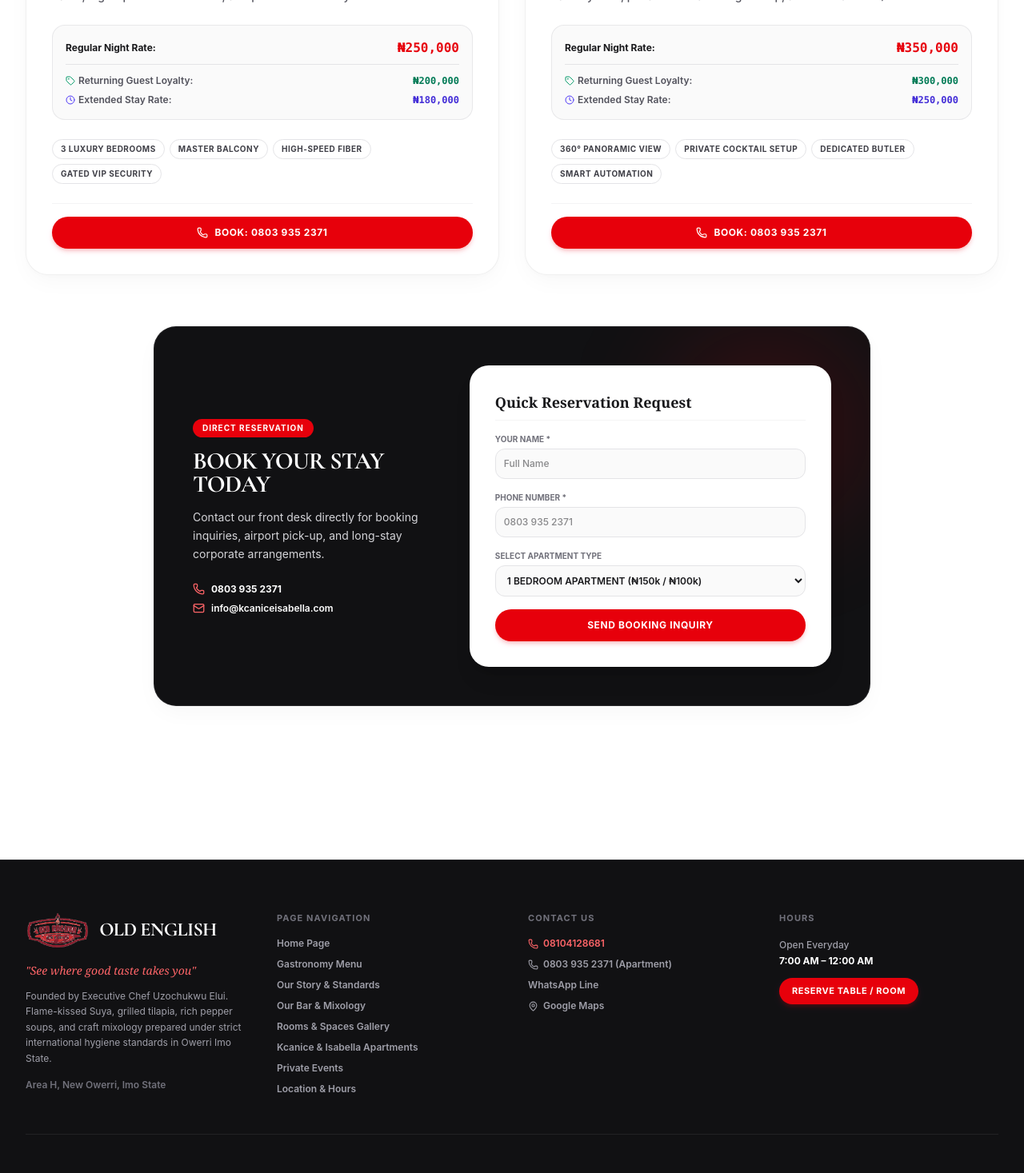
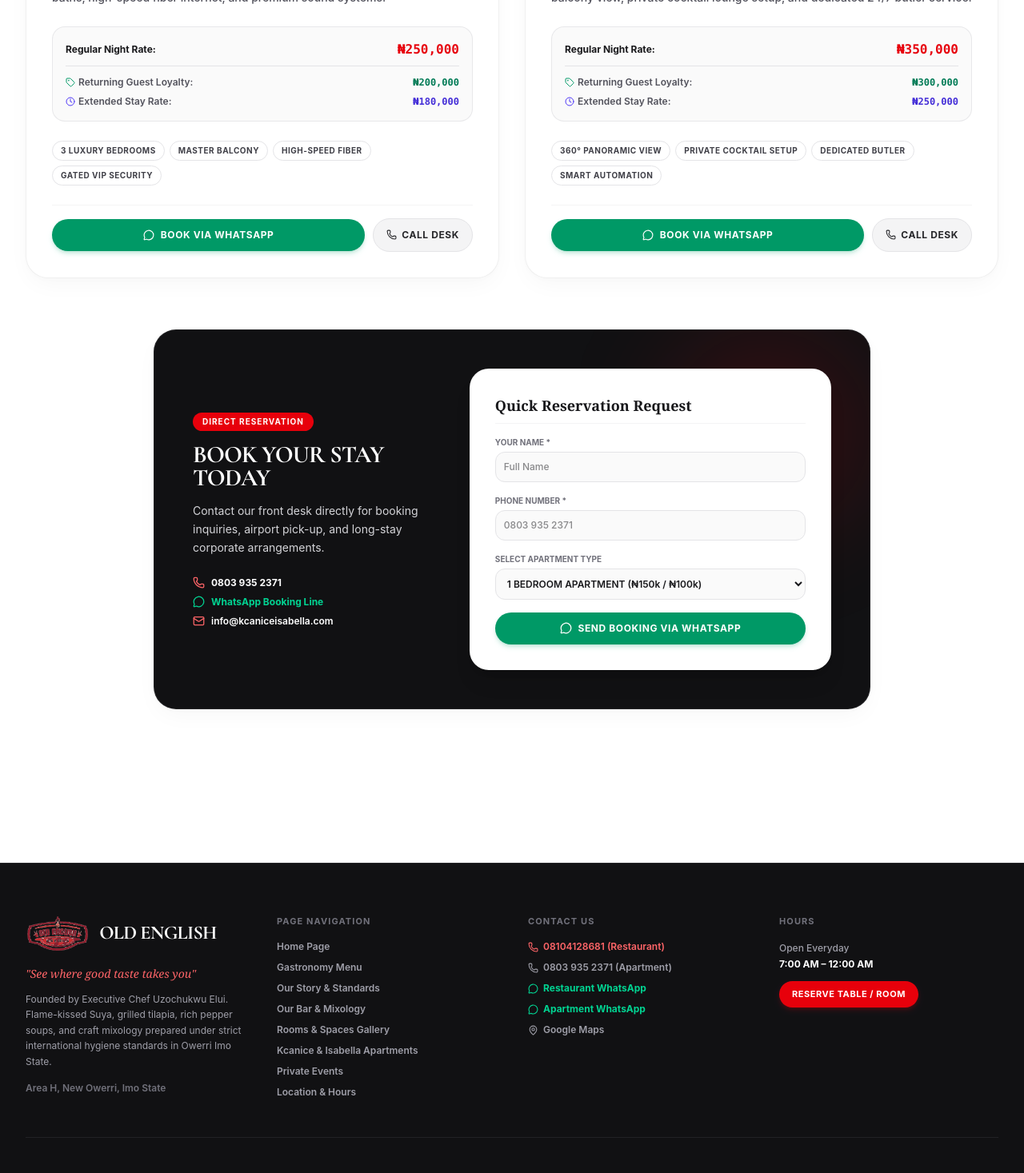
Before and after one commit to Godsom777/oldenglish, a React (Vite) app: page /apartments in a window 1280 px wide. Shown: the part 2475-3942 px from the top of the page at 80% size. Built offline with nearby package versions, Linux system fonts and the light colour scheme.

Commit message:
feat: implement multi-step reservation modal with WhatsApp integration for booking requests

```diff
--- a/src/components/ApartmentsSection.jsx
+++ b/src/components/ApartmentsSection.jsx
@@ -1,5 +1,6 @@
 import React, { useState } from 'react';
-import { Building2, Sparkles, ShieldCheck, Phone, Mail, Award, Calendar, CheckCircle2, ArrowRight, Star, Tag, Clock, ChevronRight } from 'lucide-react';
+import { Building2, Sparkles, ShieldCheck, Phone, Mail, Award, Calendar, CheckCircle2, ArrowRight, Star, Tag, Clock, ChevronRight, MessageCircle } from 'lucide-react';
+import { getApartmentWhatsAppUrl } from '../config/whatsapp';
 
 export const APARTMENT_PRICING = [
   {
@@ -54,10 +55,23 @@
   const [inquiryForm, setInquiryForm] = useState({ name: '', phone: '', apartment: '1 BEDROOM APARTMENT', message: '' });
   const [submitted, setSubmitted] = useState(false);
 
+  const getInquiryMessage = () => {
+    return `Hello Kcanice & Isabella Apartments! 🏨
+
+I would like to make an apartment booking inquiry:
+
+• Name: ${inquiryForm.name}
+• Phone: ${inquiryForm.phone}
+• Apartment Requested: ${inquiryForm.apartment}
+${inquiryForm.message ? `• Additional Message: ${inquiryForm.message}\n` : ''}`;
+  };
+
   const handleInquirySubmit = (e) => {
     e.preventDefault();
     if (inquiryForm.name && inquiryForm.phone) {
       setSubmitted(true);
+      const url = getApartmentWhatsAppUrl(getInquiryMessage());
+      window.open(url, '_blank');
     }
   };
 
@@ -214,12 +228,20 @@
               </div>
 
               {/* Action */}
-              <div className="pt-4 border-t border-zinc-100 flex items-center justify-between gap-3">
+              <div className="pt-4 border-t border-zinc-100 flex flex-col sm:flex-row items-center justify-between gap-2.5">
+                <a
+                  href={getApartmentWhatsAppUrl(`Hello Kcanice & Isabella Apartments! 🏨\n\nI would like to book/inquire about the ${apt.type} (${apt.regularPrice}/night). Please let me know availability.`)}
+                  target="_blank"
+                  rel="noopener noreferrer"
+                  className="w-full sm:flex-1 bg-emerald-600 hover:bg-emerald-700 text-white text-xs font-bold uppercase tracking-wider py-3 rounded-full transition-all text-center flex items-center justify-center gap-2 shadow-md shadow-emerald-600/20"
+                >
+                  <MessageCircle size={14} /> Book via WhatsApp
+                </a>
                 <a
                   href="tel:08039352371"
-                  className="flex-1 bg-red-600 hover:bg-red-700 text-white text-xs font-bold uppercase tracking-wider py-3 rounded-full transition-all text-center flex items-center justify-center gap-2 shadow-md shadow-red-600/20"
+                  className="w-full sm:w-auto bg-zinc-100 hover:bg-zinc-200 text-zinc-800 text-xs font-bold uppercase tracking-wider py-3 px-4 rounded-full transition-all text-center flex items-center justify-center gap-1.5 border border-zinc-200"
                 >
-                  <Phone size={14} /> Book: 0803 935 2371
+                  <Phone size={13} /> Call Desk
                 </a>
               </div>
             </div>
@@ -249,6 +271,17 @@
                   <a href="tel:08039352371" className="hover:underline text-white font-bold">0803 935 2371</a>
                 </div>
                 <div className="flex items-center gap-2">
+                  <MessageCircle size={15} className="text-emerald-400" />
+                  <a
+                    href={getApartmentWhatsAppUrl("Hello Kcanice & Isabella Apartments! 🏨 I have an inquiry regarding apartment availability.")}
+                    target="_blank"
+                    rel="noopener noreferrer"
+                    className="hover:underline text-emerald-400 font-bold"
+                  >
+                    WhatsApp Booking Line
+                  </a>
+                </div>
+                <div className="flex items-center gap-2">
                   <Mail size={15} className="text-red-400" />
                   <a href="mailto:info@kcaniceisabella.com" className="hover:underline text-white">info@kcaniceisabella.com</a>
                 </div>
@@ -258,13 +291,27 @@
             {/* Right Form */}
             <div className="md:col-span-7 bg-white text-zinc-900 p-6 sm:p-8 rounded-3xl shadow-xl">
               {submitted ? (
-                <div className="text-center py-6 space-y-3">
+                <div className="text-center py-6 space-y-4">
                   <div className="w-12 h-12 rounded-full bg-emerald-100 text-emerald-600 flex items-center justify-center mx-auto">
                     <CheckCircle2 size={24} />
                   </div>
-                  <h4 className="font-serif text-xl font-bold">Inquiry Received!</h4>
-                  <p className="text-xs text-zinc-600">Our reservations manager will contact you at <strong>{inquiryForm.phone}</strong> shortly.</p>
-                  <button onClick={() => setSubmitted(false)} className="text-xs font-bold text-red-600 hover:underline">Submit another inquiry</button>
+                  <h4 className="font-serif text-xl font-bold">Inquiry Sent via WhatsApp!</h4>
+                  <p className="text-xs text-zinc-600">
+                    If WhatsApp didn't open automatically, click below to send your booking inquiry directly.
+                  </p>
+                  <div className="pt-2 flex flex-col items-center gap-2">
+                    <a
+                      href={getApartmentWhatsAppUrl(getInquiryMessage())}
+                      target="_blank"
+                      rel="noopener noreferrer"
+                      className="inline-flex items-center justify-center gap-2 px-6 py-3 rounded-full bg-emerald-600 hover:bg-emerald-700 text-white text-xs font-bold uppercase tracking-wider shadow-md"
+                    >
+                      <MessageCircle size={15} /> Continue on WhatsApp
+                    </a>
+                    <button onClick={() => setSubmitted(false)} className="text-xs font-bold text-red-600 hover:underline mt-2">
+                      Submit another inquiry
+                    </button>
+                  </div>
                 </div>
               ) : (
                 <form onSubmit={handleInquirySubmit} className="space-y-4 text-left">
@@ -306,9 +353,9 @@
                   </div>
                   <button
                     type="submit"
-                    className="w-full bg-red-600 hover:bg-red-700 text-white text-xs font-bold uppercase tracking-wider py-3 rounded-full transition-all shadow-md shadow-red-600/20"
+                    className="w-full bg-emerald-600 hover:bg-emerald-700 text-white text-xs font-bold uppercase tracking-wider py-3 rounded-full transition-all shadow-md shadow-emerald-600/20 flex items-center justify-center gap-2"
                   >
-                    Send Booking Inquiry
+                    <MessageCircle size={15} /> Send Booking via WhatsApp
                   </button>
                 </form>
               )}
--- a/src/components/EventsSection.jsx
+++ b/src/components/EventsSection.jsx
@@ -1,5 +1,6 @@
 import React, { useState } from 'react';
-import { Send, CheckCircle2 } from 'lucide-react';
+import { Send, CheckCircle2, MessageCircle } from 'lucide-react';
+import { getRestaurantWhatsAppUrl } from '../config/whatsapp';
 
 export const EventsSection = ({ onOpenReservation }) => {
   const [submitted, setSubmitted] = useState(false);
@@ -11,10 +12,24 @@
     details: '',
   });
 
+  const getEventWhatsAppMessage = () => {
+    return `Hello Old English Bar & Grills! 🎉
+
+I would like to inquire about hosting a private event:
+
+• Name: ${formData.name}
+• Phone: ${formData.phone}
+• Event Type: ${formData.eventType}
+• Guest Count: ${formData.guests}
+${formData.details ? `• Special Requests: ${formData.details}\n` : ''}`;
+  };
+
   const handleSubmit = (e) => {
     e.preventDefault();
     if (!formData.name || !formData.phone) return;
     setSubmitted(true);
+    const url = getRestaurantWhatsAppUrl(getEventWhatsAppMessage());
+    window.open(url, '_blank');
   };
 
   return (
@@ -60,18 +75,28 @@
             </p>
 
             {submitted ? (
-              <div className="text-center py-12 space-y-3">
-                <CheckCircle2 size={44} className="text-red-600 mx-auto" />
-                <h4 className="font-serif text-2xl font-bold text-zinc-900">Inquiry Sent Successfully!</h4>
+              <div className="text-center py-12 space-y-4">
+                <CheckCircle2 size={44} className="text-emerald-600 mx-auto" />
+                <h4 className="font-serif text-2xl font-bold text-zinc-900">Inquiry Sent via WhatsApp!</h4>
                 <p className="text-xs text-zinc-500">
-                  We will contact you at <strong>{formData.phone}</strong> shortly.
+                  If WhatsApp didn't open automatically, click below to send your request.
                 </p>
-                <button
-                  onClick={() => setSubmitted(false)}
-                  className="text-xs font-bold text-red-600 uppercase tracking-widest mt-4 hover:underline"
-                >
-                  Submit Another Inquiry
-                </button>
+                <div className="pt-2 flex flex-col items-center gap-2">
+                  <a
+                    href={getRestaurantWhatsAppUrl(getEventWhatsAppMessage())}
+                    target="_blank"
+                    rel="noopener noreferrer"
+                    className="inline-flex items-center justify-center gap-2 px-6 py-3 rounded-full bg-emerald-600 hover:bg-emerald-700 text-white text-xs font-bold uppercase tracking-wider shadow-md"
+                  >
+                    <MessageCircle size={15} /> Continue on WhatsApp
+                  </a>
+                  <button
+                    onClick={() => setSubmitted(false)}
+                    className="text-xs font-bold text-red-600 uppercase tracking-widest mt-2 hover:underline"
+                  >
+                    Submit Another Inquiry
+                  </button>
+                </div>
               </div>
             ) : (
               <form onSubmit={handleSubmit} className="space-y-4">
@@ -152,9 +177,9 @@
 
                 <button
                   type="submit"
-                  className="w-full bg-red-600 hover:bg-red-700 text-white text-xs font-bold uppercase tracking-widest py-4 rounded-full transition-all duration-300 shadow-lg shadow-red-600/25 flex items-center justify-center gap-2"
+                  className="w-full bg-emerald-600 hover:bg-emerald-700 text-white text-xs font-bold uppercase tracking-widest py-4 rounded-full transition-all duration-300 shadow-lg shadow-emerald-600/25 flex items-center justify-center gap-2"
                 >
-                  <Send size={14} /> Send Event Request
+                  <MessageCircle size={15} /> Send Event Request via WhatsApp
                 </button>
               </form>
             )}
--- a/src/components/Footer.jsx
+++ b/src/components/Footer.jsx
@@ -1,6 +1,7 @@
 import React from 'react';
 import { Link } from 'react-router-dom';
-import { ArrowUp, Phone, MapPin } from 'lucide-react';
+import { ArrowUp, Phone, MapPin, MessageCircle } from 'lucide-react';
+import { getRestaurantWhatsAppUrl, getApartmentWhatsAppUrl } from '../config/whatsapp';
 
 export const Footer = ({ onOpenReservation, onOpenCsvUpload }) => {
   const scrollTop = () => window.scrollTo({ top: 0, behavior: 'smooth' });
@@ -47,9 +48,18 @@
           <div>
             <h4 className="text-[11px] font-bold uppercase tracking-widest text-zinc-500 mb-4">Contact Us</h4>
             <ul className="space-y-2.5 text-xs font-semibold">
-              <li><a href="tel:08104128681" className="text-red-400 hover:text-red-300 transition-colors flex items-center gap-1.5"><Phone size={13} /> 08104128681</a></li>
+              <li><a href="tel:08104128681" className="text-red-400 hover:text-red-300 transition-colors flex items-center gap-1.5"><Phone size={13} /> 08104128681 (Restaurant)</a></li>
               <li><a href="tel:08039352371" className="text-zinc-400 hover:text-white transition-colors flex items-center gap-1.5"><Phone size={13} /> 0803 935 2371 (Apartment)</a></li>
-              <li><a href="https://wa.me/2348104128681" target="_blank" rel="noopener noreferrer" className="text-zinc-400 hover:text-white transition-colors">WhatsApp Line</a></li>
+              <li>
+                <a href={getRestaurantWhatsAppUrl()} target="_blank" rel="noopener noreferrer" className="text-emerald-400 hover:text-emerald-300 transition-colors flex items-center gap-1.5 font-bold">
+                  <MessageCircle size={13} /> Restaurant WhatsApp
+                </a>
+              </li>
+              <li>
+                <a href={getApartmentWhatsAppUrl()} target="_blank" rel="noopener noreferrer" className="text-emerald-400 hover:text-emerald-300 transition-colors flex items-center gap-1.5 font-bold">
+                  <MessageCircle size={13} /> Apartment WhatsApp
+                </a>
+              </li>
               <li><a href="https://maps.google.com" target="_blank" rel="noopener noreferrer" className="text-zinc-400 hover:text-white transition-colors flex items-center gap-1.5"><MapPin size={13} /> Google Maps</a></li>
             </ul>
           </div>
--- a/src/components/LocationSection.jsx
+++ b/src/components/LocationSection.jsx
@@ -1,6 +1,7 @@
 import React from 'react';
 import { MapPin, Phone, Clock, ExternalLink, MessageCircle, ShieldCheck } from 'lucide-react';
 import { OPERATING_HOURS, getLiveBusinessStatus } from '../utils/hoursUtil';
+import { getRestaurantWhatsAppUrl } from '../config/whatsapp';
 
 export const LocationSection = ({ onOpenReservation }) => {
   const status = getLiveBusinessStatus();
@@ -93,12 +94,12 @@
 
             <div className="pt-6 border-t border-zinc-100 flex flex-col gap-2 mt-4">
               <a
-                href="https://wa.me/2348104128681"
+                href={getRestaurantWhatsAppUrl()}
                 target="_blank"
                 rel="noopener noreferrer"
                 className="w-full bg-emerald-50 text-emerald-800 text-xs font-bold uppercase tracking-wider py-3 rounded-full hover:bg-emerald-100 transition-colors flex items-center justify-center gap-2 border border-emerald-200/60"
               >
-                <MessageCircle size={14} /> WhatsApp Line
+                <MessageCircle size={14} /> Restaurant WhatsApp Line
               </a>
             </div>
           </div>
--- a/src/components/ReservationModal.jsx
+++ b/src/components/ReservationModal.jsx
@@ -1,5 +1,6 @@
 import React, { useState } from 'react';
-import { X, Calendar, Clock, Users, MapPin, CheckCircle2, ChevronRight, ChevronLeft, Utensils, Phone, ShieldCheck, Sparkles } from 'lucide-react';
+import { X, Calendar, Clock, Users, MapPin, CheckCircle2, ChevronRight, ChevronLeft, Utensils, Phone, ShieldCheck, Sparkles, MessageCircle } from 'lucide-react';
+import { getRestaurantWhatsAppUrl } from '../config/whatsapp';
 
 export const SEATING_ZONES = [
   {
@@ -57,11 +58,32 @@
 
   if (!isOpen) return null;
 
+  const selectedZoneData = SEATING_ZONES.find(z => z.id === zone) || SEATING_ZONES[0];
+
+  const buildWhatsAppMessage = (ref) => {
+    return `Hello Old English Bar & Grills! 🍽️
+
+I would like to place a table/room reservation:
+
+• Reference: ${ref}
+• Guest Name: ${formData.name}
+• Phone: ${formData.phone}
+• Email: ${formData.email || 'N/A'}
+• Room/Space: ${selectedZoneData.label} (${selectedZoneData.tag})
+• Date & Time: ${date} at ${time}
+• Guests: ${guests} ${guests === 1 ? 'Guest' : 'Guests'}
+${initialItem ? `• Selected Dish: ${initialItem.name}\n` : ''}${formData.notes ? `• Special Requests: ${formData.notes}\n` : ''}`;
+  };
+
   const handleNextStep = () => {
     if (step === 3) {
       const ref = `OE-${Math.floor(100000 + Math.random() * 900000)}`;
       setBookingRef(ref);
       setStep(4);
+
+      const message = buildWhatsAppMessage(ref);
+      const url = getRestaurantWhatsAppUrl(message);
+      window.open(url, '_blank');
     } else {
       setStep(step + 1);
     }
@@ -72,8 +94,6 @@
     setBookingRef(null);
     onClose();
   };
-
-  const selectedZoneData = SEATING_ZONES.find(z => z.id === zone) || SEATING_ZONES[0];
 
   return (
     <div className="fixed inset-0 z-50 flex items-end sm:items-center justify-center p-0 sm:p-4 animate-fade-in">
@@ -337,7 +357,7 @@
                   </div>
                 </div>
 
-                <div className="mt-4 pt-3 border-t border-zinc-200 text-[11px] text-zinc-600 flex items-center justify-between">
+                <div className="mt-4 pt-3 border-t border-zinc-200 text-[11px] text-zinc-600 flex items-center justify-between mb-4">
                   <span className="flex items-center gap-1">
                     <MapPin size={13} className="text-red-600" /> Area H, New Owerri
                   </span>
@@ -345,6 +365,15 @@
                     <Phone size={12} className="text-red-600" /> 08104128681
                   </span>
                 </div>
+
+                <a
+                  href={getRestaurantWhatsAppUrl(buildWhatsAppMessage(bookingRef))}
+                  target="_blank"
+                  rel="noopener noreferrer"
+                  className="w-full bg-emerald-600 hover:bg-emerald-700 text-white text-xs font-bold uppercase tracking-wider py-3 px-4 rounded-xl transition-all flex items-center justify-center gap-2 shadow-md shadow-emerald-600/20"
+                >
+                  <MessageCircle size={16} /> Open & Send Reservation via WhatsApp
+                </a>
               </div>
             </div>
           )}
@@ -373,7 +402,7 @@
                   : ''
               }`}
             >
-              <span>{step === 3 ? 'Confirm Reservation' : 'Continue'}</span>
+              <span>{step === 3 ? 'Confirm & Send to WhatsApp' : 'Continue'}</span>
               <ChevronRight size={16} />
             </button>
           ) : (
--- /dev/null
+++ b/src/config/whatsapp.js
@@ -0,0 +1,26 @@
+// Configurable WhatsApp Numbers & Helper functions
+
+// Restaurant / Contact Us WhatsApp number (Same for Contact Us & Restaurant Reservations)
+export const RESTAURANT_WHATSAPP_NUMBER = "2348104128681";
+
+// Kcanice & Isabella Apartments WhatsApp number
+// Can be updated here or set via VITE_APARTMENT_WHATSAPP environment variable
+export const APARTMENT_WHATSAPP_NUMBER = import.meta.env.VITE_APARTMENT_WHATSAPP || "2348039352371";
+
+/**
+ * Generate a WhatsApp URL for Restaurant bookings & Contact Us
+ */
+export const getRestaurantWhatsAppUrl = (message = '') => {
+  const cleanNumber = RESTAURANT_WHATSAPP_NUMBER.replace(/[^0-9]/g, '');
+  if (!message) return `https://wa.me/${cleanNumber}`;
+  return `https://wa.me/${cleanNumber}?text=${encodeURIComponent(message)}`;
+};
+
+/**
+ * Generate a WhatsApp URL for Kcanice & Isabella Apartment bookings
+ */
+export const getApartmentWhatsAppUrl = (message = '') => {
+  const cleanNumber = APARTMENT_WHATSAPP_NUMBER.replace(/[^0-9]/g, '');
+  if (!message) return `https://wa.me/${cleanNumber}`;
+  return `https://wa.me/${cleanNumber}?text=${encodeURIComponent(message)}`;
+};
```
